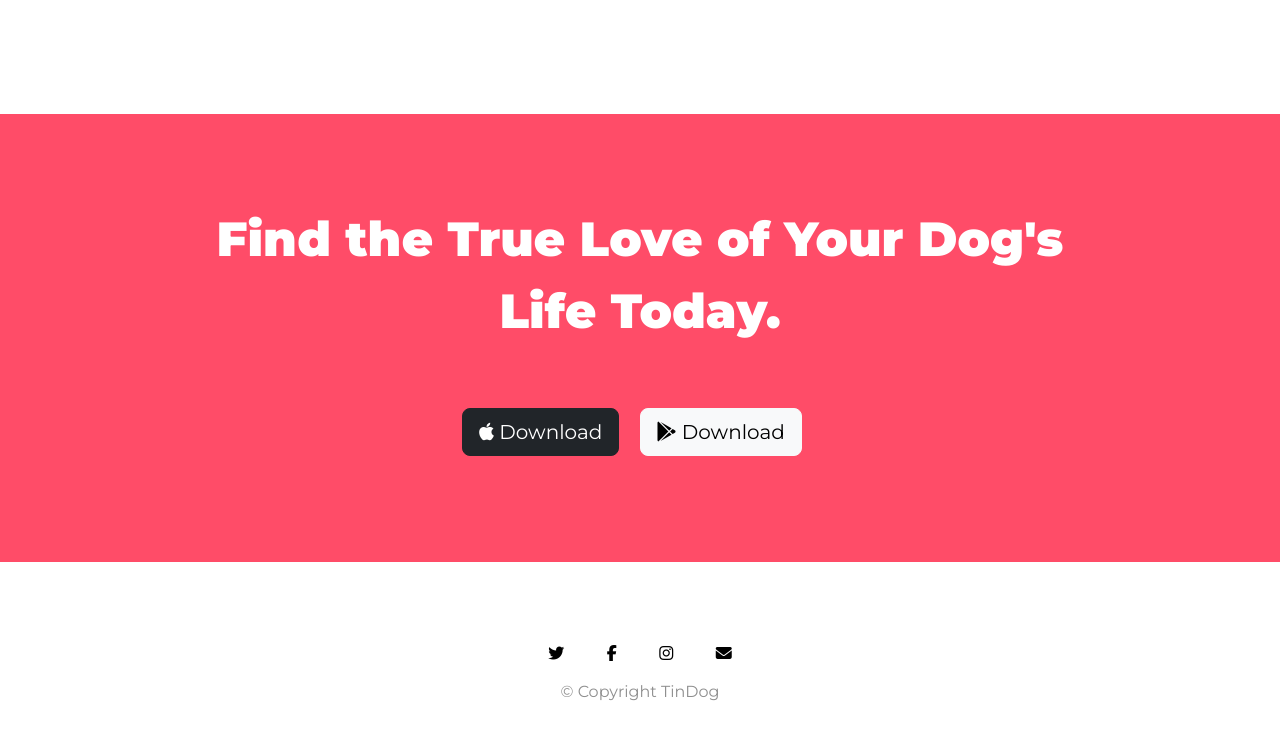
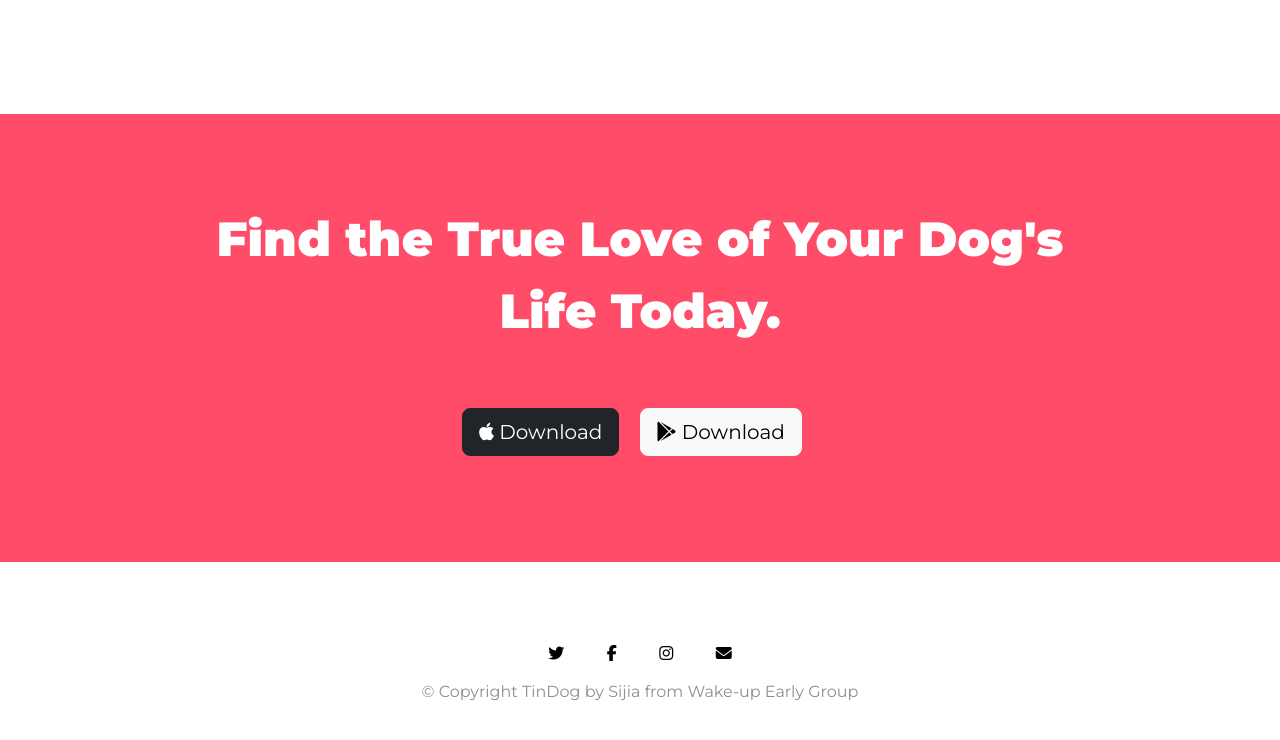
Before and after one commit to itschuu/itschuu.github.io, a plain HTML site: page index.html in a window 1280 px wide. Shown: the part 2183-2923 px from the top of the page. Drawn offline with nearby package versions, Linux system fonts and the light colour scheme.

Commit message:
copyright update

```diff
--- a/index.html
+++ b/index.html
@@ -257,7 +257,7 @@
       <a href="https://facebook.com/"><i class="fa-brands fa-facebook-f ft-icon"></i></a>
       <a href="https://www.instagram.com/"><i class="fa-brands fa-instagram ft-icon"></i></a>
       <a href="mailto:jiapitch@gmail.com"><i class="fa-solid fa-envelope ft-icon"></i></a>
-      <p>© Copyright TinDog</p>
+      <p>© Copyright TinDog by Sijia from Wake-up Early Group</p>
     </div>
     </footer>
   </body>
```
